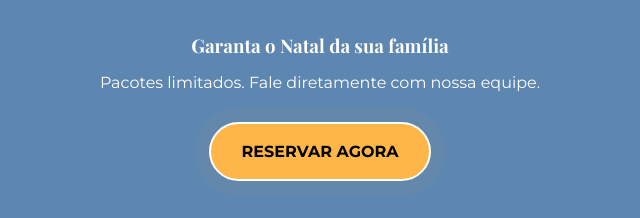
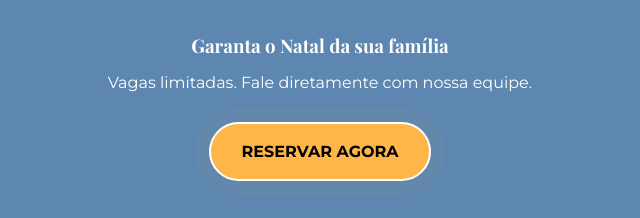
Before and after one commit to DesenvolvimentoViale/natalvc, a plain HTML site: page index.html in a window 1280 px wide. Shown: the part 2777-2995 px from the top of the page, 320-960 px from the left. Drawn offline with nearby package versions, Linux system fonts and the light colour scheme.

Commit message:
index.html

```diff
--- a/index.html
+++ b/index.html
@@ -324,7 +324,7 @@
 
     <footer>
         <h3>Garanta o Natal da sua família</h3>
-        <p>Pacotes limitados. Fale diretamente com nossa equipe.</p>
+        <p>Vagas limitadas. Fale diretamente com nossa equipe.</p>
         <br>
         <a href="https://wa.me/554521057240?text=Ol%C3%A1!%20Quero%20reservar%20meu%20Natal%20no%20Viale%20Cataratas." class="btn btn-pulse" style="border: 2px solid white;">Reservar Agora</a>
 
```
